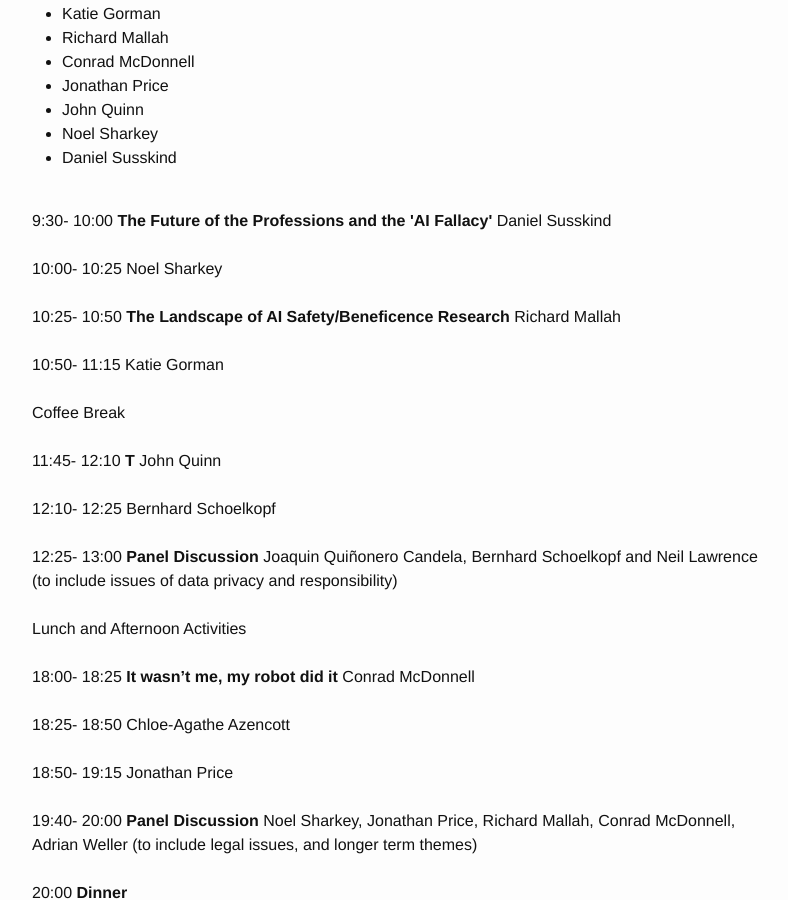
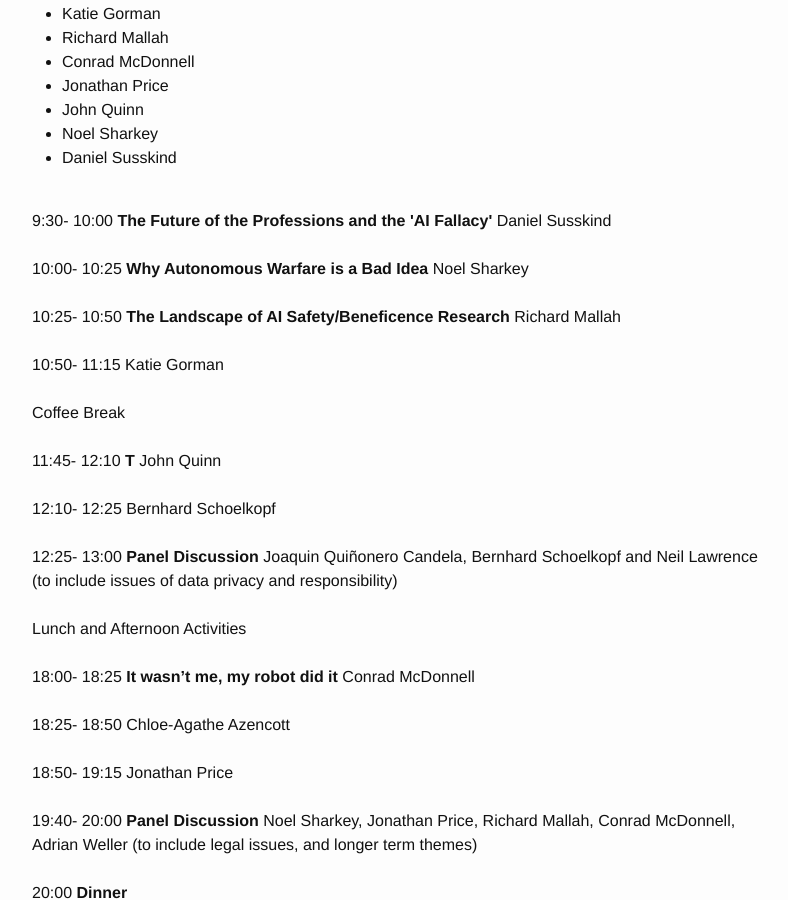
Before and after one commit to dalimeeting/dalimeeting.github.io, a Jekyll site: the page built from _posts/2016-04-01-machine-learning-society.md, in a window 1280 px wide and 900 px high, scrolled down 685 px. Shown: the whole window, without its empty margins (238-1026 px from the left). Built offline with Jekyll 4.4.1, drawn with Linux system fonts in a browser that asks for light colours.

Commit message:
added Noel Sharkey talk title

```diff
--- a/_posts/2016-04-01-machine-learning-society.md
+++ b/_posts/2016-04-01-machine-learning-society.md
@@ -23,7 +23,7 @@ talks:
   speaker:  "Daniel Susskind"
   start: "9:30"
   end: "10:00"
-- title: ""
+- title: "Why Autonomous Warfare is a Bad Idea"
   speaker: "Noel Sharkey"
   start: "10:00"
   end: "10:25"
```
